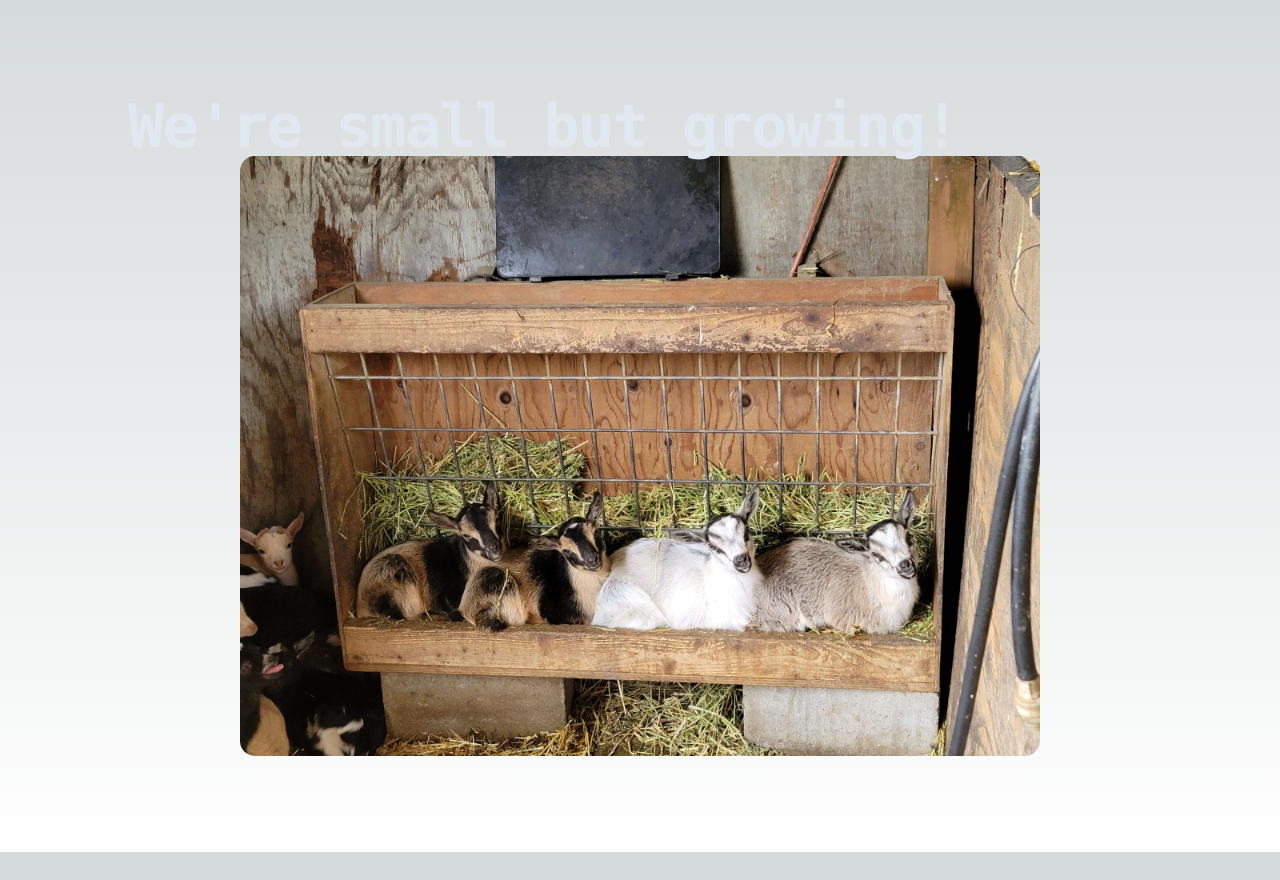
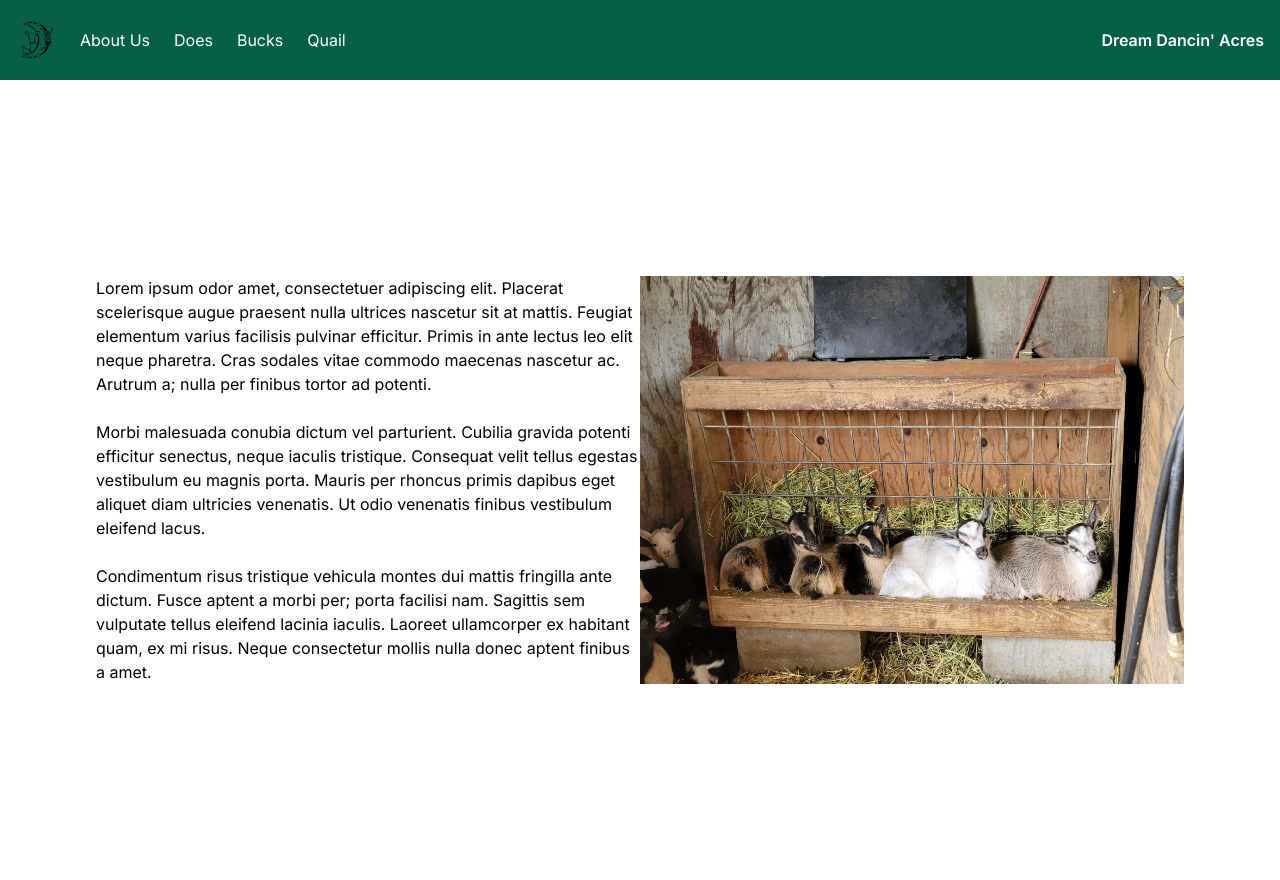
Before and after one commit to shawnaldridge/dreamdancin, a Next.js app: page / in a window 1280 px wide. Before the commit the page ends 852 px from the top, so only its background shows below. Built offline with nearby package versions, Linux system fonts and the light colour scheme.

Commit message:
Start layout

```diff
--- /dev/null
+++ b/app/about/page.tsx
@@ -0,0 +1,7 @@
+import React from "react";
+
+const About = () => {
+  return <div>About</div>;
+};
+
+export default About;
--- /dev/null
+++ b/app/bucks/page.tsx
@@ -0,0 +1,7 @@
+import React from "react";
+
+const Bucks = () => {
+  return <div>Bucks</div>;
+};
+
+export default Bucks;
--- /dev/null
+++ b/app/components/navigation/index.tsx
@@ -0,0 +1,19 @@
+"use client";
+import { useState } from "react";
+import Navbar from "./navbar";
+// import Sidebar from "./sidebar";
+
+const Navigation = () => {
+  const [isOpen, setIsOpen] = useState(false);
+  const toggle = () => {
+    setIsOpen(!isOpen);
+  };
+  return (
+    <>
+      {/* <Sidebar isOpen={isOpen} toggle={toggle} /> */}
+      <Navbar/>
+    </>
+  );
+};
+
+export default Navigation;
--- /dev/null
+++ b/app/components/navigation/navbar/index.tsx
@@ -0,0 +1,57 @@
+import React from "react";
+import Link from "next/link";
+import Image from 'next/image'
+// import Logo from "./Logo";
+// import Button from "./Button";
+
+const Navbar = () => {
+  return (
+    <>
+      <div className="w-full h-20 bg-emerald-800 sticky top-0">
+        <div className="container mx-auto px-4 h-full">
+          <div className="flex justify-between items-center h-full">
+            {/* <Logo /> */}
+            <ul className="hidden md:flex gap-x-6 text-white items-center">
+              <li>
+                <Link href="/">
+                  <Image
+                    src="/dda_logo_no_bg.jpg"
+                    width={40}
+                    height={40}
+                    alt="farm logo"
+                  />
+                </Link>
+              </li>
+              <li>
+                <Link href="/about">
+                  <p>About Us</p>
+                </Link>
+              </li>
+              <li>
+                <Link href="/does">
+                  <p>Does</p>
+                </Link>
+              </li>
+              <li>
+                <Link href="/bucks">
+                  <p>Bucks</p>
+                </Link>
+              </li>
+              <li>
+                <Link href="/quail">
+                  <p>Quail</p>
+                </Link>
+              </li>
+            </ul>
+            {/* <Button /> */}
+            <h3 className="text-white font-semibold">
+                Dream Dancin' Acres
+            </h3>
+          </div>
+        </div>
+      </div>
+    </>
+  );
+};
+
+export default Navbar;
--- /dev/null
+++ b/app/does/page.tsx
@@ -0,0 +1,7 @@
+import React from "react";
+
+const Does = () => {
+  return <div>Does</div>;
+};
+
+export default Does;
--- a/app/globals.css
+++ b/app/globals.css
@@ -11,12 +11,12 @@
 @media (prefers-color-scheme: dark) {
   :root {
     --foreground-rgb: 255, 255, 255;
-    --background-start-rgb: 22, 160, 133;
-    --background-end-rgb: 244, 208, 63;
+    --background-start-rgb: 0, 171, 102;
+    --background-end-rgb: 80, 200, 120;
   }
 }
 
-body {
+/* body {
   color: rgb(var(--foreground-rgb));
   background: linear-gradient(
       to bottom,
@@ -24,7 +24,7 @@ body {
       rgb(var(--background-end-rgb))
     )
     rgb(var(--background-start-rgb));
-}
+} */
 
 @layer utilities {
   .text-balance {
--- a/app/layout.tsx
+++ b/app/layout.tsx
@@ -1,3 +1,4 @@
+import Navigation from "./components/navigation";
 import type { Metadata } from "next";
 import { Inter } from "next/font/google";
 import "./globals.css";
@@ -16,7 +17,12 @@ export default function RootLayout({
 }>) {
   return (
     <html lang="en">
-      <body className={inter.className}>{children}</body>
+      <body className={inter.className}>
+        <div className="flex w-screen md:w-auto">
+          <Navigation />
+        </div>
+        {children}
+      </body>
     </html>
   );
 }
--- a/app/page.tsx
+++ b/app/page.tsx
@@ -2,39 +2,34 @@ import Image from "next/image";
 
 export default function Home() {
   return (
-    <main className="flex min-h-screen flex-col items-center justify-between p-24">
-      <div className="z-10 w-full max-w-5xl items-center justify-between font-mono text-xl lg:flex">
-        <div className="bottom-0 flex h-48 w-full items-end justify-center bg-gradient-to-t from-white via-white dark:from-black dark:via-black lg:static lg:size-auto lg:bg-none">
-          <h1 className="text-3xl font-bold tracking-tight text-slate-200 sm:text-6xl px=200">
-            We&apos;re small but growing!
-          </h1>
+    <main className="flex min-h-screen p-24 flex-col grid-cols-02 place-content-around">
+      <div className="flex">
+
+        <div className="basis-1/2 flex-col">
+          <p className="col-span-1">
+            Lorem ipsum odor amet, consectetuer adipiscing elit. Placerat scelerisque augue praesent nulla ultrices nascetur sit at mattis. Feugiat elementum varius facilisis pulvinar efficitur. Primis in ante lectus leo elit neque pharetra. Cras sodales vitae commodo maecenas nascetur ac. Arutrum a; nulla per finibus tortor ad potenti.
+          </p>
+          <br/>
+          <p className="">
+            Morbi malesuada conubia dictum vel parturient. Cubilia gravida potenti efficitur senectus, neque iaculis tristique. Consequat velit tellus egestas vestibulum eu magnis porta. Mauris per rhoncus primis dapibus eget aliquet diam ultricies venenatis. Ut odio venenatis finibus vestibulum eleifend lacus.
+          </p>
+          <br/>
+          <p className="">
+            Condimentum risus tristique vehicula montes dui mattis fringilla ante dictum. Fusce aptent a morbi per; porta facilisi nam. Sagittis sem vulputate tellus eleifend lacinia iaculis. Laoreet ullamcorper ex habitant quam, ex mi risus. Neque consectetur mollis nulla donec aptent finibus a amet.
+          </p>
+
         </div>
-      </div>
-      <div //👈 wrap your Image tag
-        className="flex h-[18px] w-[18px]" //👈 here is Tailwind
-        style={{
-          position: "relative",
-          borderRadius: '15px',
-          overflow: 'hidden',
-          width: "800px", //👈 but you can use CSS
-          height: "600px", //👈 and select size here
-        }}
-      >
-      <div className="relative z-[-1] flex place-items-center before:absolute before:h-[300px] before:w-full before:-translate-x-1/2 before:rounded-full before:bg-gradient-radial before:from-white before:to-transparent before:blur-2xl before:content-[''] after:absolute after:-z-20 after:h-[180px] after:w-full after:translate-x-1/3 after:bg-gradient-conic after:from-sky-200 after:via-blue-200 after:blur-2xl after:content-[''] before:dark:bg-gradient-to-br before:dark:from-transparent before:dark:to-blue-700 before:dark:opacity-10 after:dark:from-sky-900 after:dark:via-[#0141ff] after:dark:opacity-40 sm:before:w-[480px] sm:after:w-[240px] before:lg:h-[360px]">
+
+        <div className="basis-1/2">
           <Image
-          className="relative"
             src="/Cover.jpg"
-          alt="Next.js Logo"
+            alt="2024 Babies lined up in their feeder"
             width={800}
             height={600}
             priority
           />
         </div>
       </div>
-
-      <div className="mb-32 grid text-center lg:mb-0 lg:w-full lg:max-w-5xl lg:grid-cols-4 lg:text-left">
-
-      </div>
     </main>
   );
 }
--- /dev/null
+++ b/app/quail/page.tsx
@@ -0,0 +1,7 @@
+import React from "react";
+
+const Quail = () => {
+  return <div>Quail</div>;
+};
+
+export default Quail;
```
Also changed, not shown: app/components/navigation/navbar/Button.tsx (added), app/components/navigation/navbar/Logo.tsx (added), app/components/navigation/sidebar/index.tsx (added), public/dda_logo.jpg (added), public/dda_logo_no_bg.jpg (added). Lines whose indentation alone changed are shown as unchanged.
